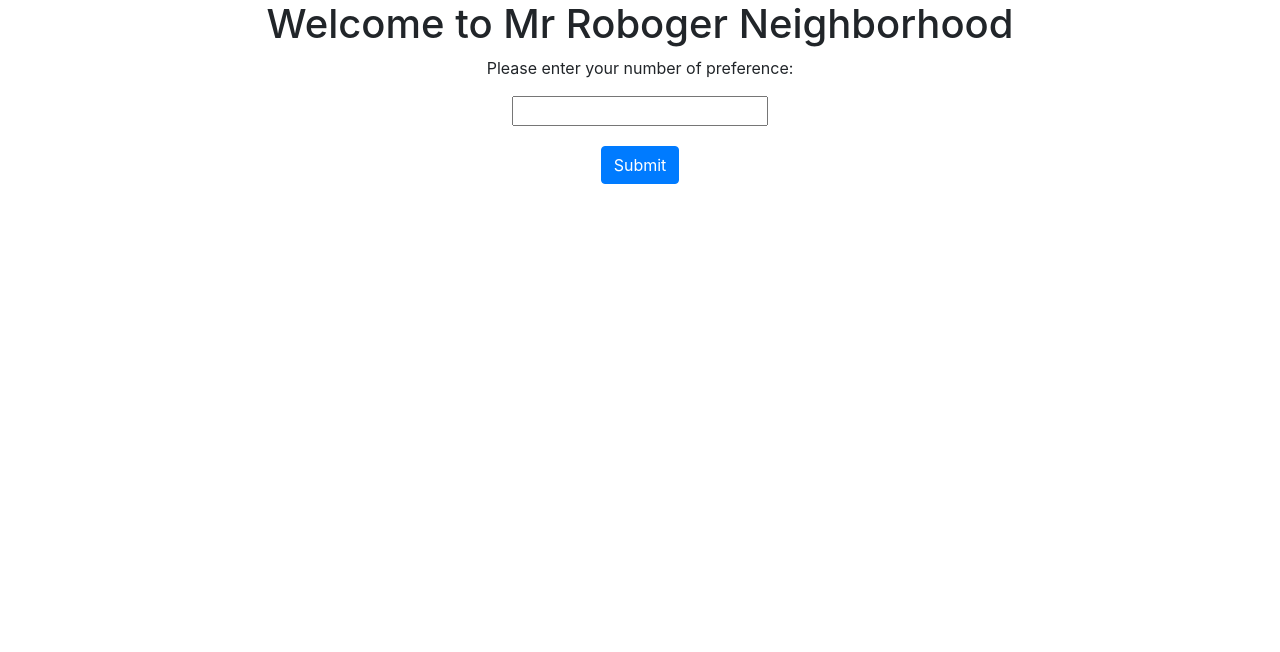
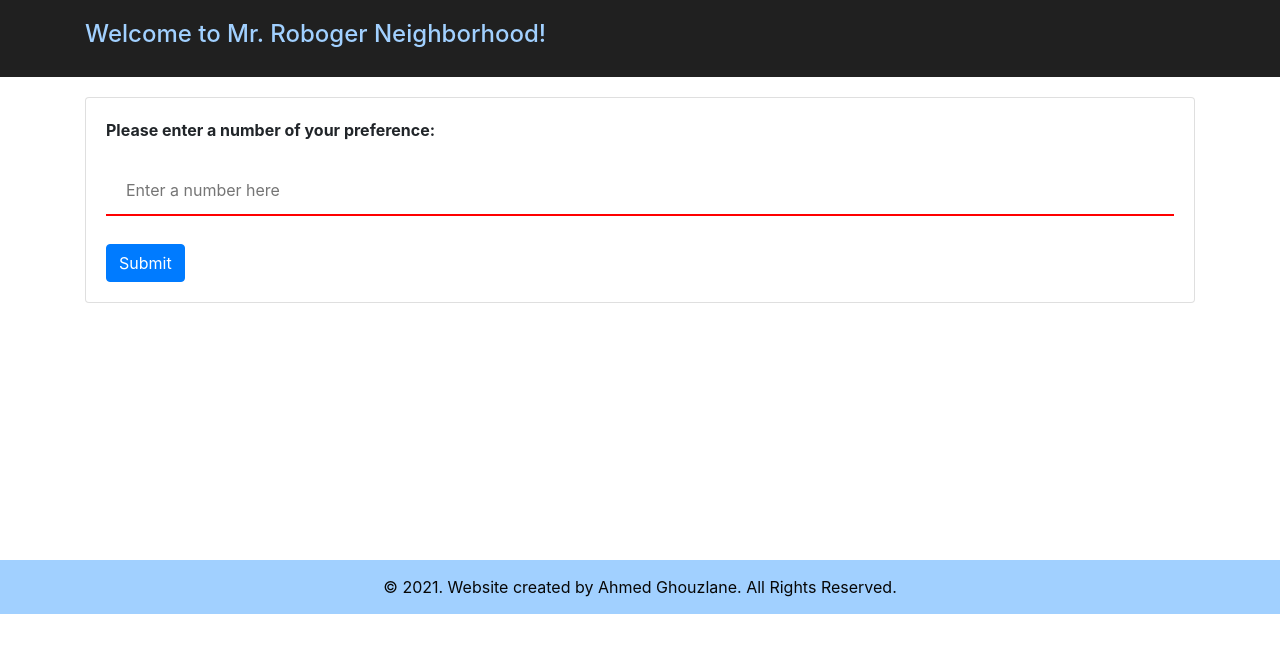
Before and after one commit to aGhouzlane/mr-Roboger-neighborhood, a plain HTML site: page index.html in a window 1280 px wide. Drawn offline with nearby package versions, Linux system fonts and the light colour scheme.

Commit message:
Add some stylings to the project

```diff
--- a/css/styles.css
+++ b/css/styles.css
@@ -0,0 +1,8 @@
+input[type=text] {
+  width: 100%;
+  padding: 12px 20px;
+  margin: 8px 0;
+  box-sizing: border-box;
+  border: none;
+  border-bottom: 2px solid red;
+}
--- a/index.html
+++ b/index.html
@@ -12,25 +12,35 @@
 </head>
 
 <body>
+  <div style="background-color: rgb(32, 32, 32); padding: 20px; margin-bottom: 20px;">
+    <h4 style="margin-left: 65px; color:rgb(161, 208, 255);" id="msg"></h4>
+  </div>
 
-  <div style="text-align: center;">
-    <h1>Welcome to Mr Roboger Neighborhood</h1>
-    <p>Please enter your number of preference:</p>
+  <div class="container">
+    <div class="card">
+      <div class="card-body">
+        <p><b>Please enter a number of your preference:</b></p>
         <form>
-      <input id="user-input" type="text">
+          <input id="user-input" placeholder="Enter a number here" type="text">
           <br>
-      <div style="padding: 20px;">
+          <div style="padding-top: 20px;">
             <input class="btn btn-primary" type="submit" value="Submit">
           </div>
         </form>
       </div>
+    </div>
+  </div>
 
-  <div id="output">
+  <div id="output" class="container">
     <ol start="0">
 
     </ol>
   </div>
 
+  <div
+    style="margin-top:257px; padding: 15px; background-color: rgb(161, 208, 255); color: rgb(7, 7, 7); text-align: center;">
+    &copy; 2021. Website created by Ahmed Ghouzlane. All Rights Reserved.
+  </div>
 
   <script src="js/jquery-3.6.0.js"></script>
   <script src="js/scripts.js"></script>
--- a/js/scripts.js
+++ b/js/scripts.js
@@ -7,6 +7,10 @@ $(document).ready(function () {
     output.forEach(function (e) {
       $('ol').append("<li>" + e + " <br></li>");
     });
+  });
+
+  $(function () {
+    showText("#msg", "Welcome to Mr. Roboger Neighborhood!", 0, 70);
   });
 
 });
@@ -22,41 +26,38 @@ function beepBoopBemyfriend(userInput) {
   var stringArray = inputArray.map(String);
   var outputArray = [];
 
-  //console.log(stringArray);
-
   for (let i = 0; i < stringArray.length; i++) {
     if (stringArray[i].includes('1') && stringArray[i].includes('2') && stringArray[i].includes('3')) {
-      //console.log("won't you be my neighbor!");
       outputArray[i] = "won't you be my neighbor!";
     }
     else if (stringArray[i].includes('1') && stringArray[i].includes('2')) {
-      //console.log("boop!");
       outputArray[i] = "boop!";
     }
     else if ((stringArray[i].includes('1') || stringArray[i].includes('2')) && stringArray[i].includes('3')) {
-      //console.log("won't you be my neighbor!");
       outputArray[i] = "won't you be my neighbor!";
     }
     //case includes all the 1s
     else if (stringArray[i].includes('1')) {
-      //console.log("beep!");
       outputArray[i] = "beep!";
     }
     //case includes all the 2s
     else if (stringArray[i].includes('2') && !stringArray[i].includes('3')) {
-      //console.log("boop!");
       outputArray[i] = "boop!";
     }
-
     // Case includes all the 3s
     else if (stringArray[i].includes('3')) {
-      //console.log("won't you be my neighbor!");
       outputArray[i] = "won't you be my neighbor!";
     }
     else {
-      //console.log(stringArray[i]);
       outputArray[i] = stringArray[i];
     }
   }
   return outputArray;
 }
+
+var showText = function (target, message, index, interval) {
+  if (index < message.length) {
+    $(target).append(message[index++]);
+    setTimeout(function () { showText(target, message, index, interval); }, interval);
+  }
+}
```
Lines whose indentation alone changed are shown as unchanged.
